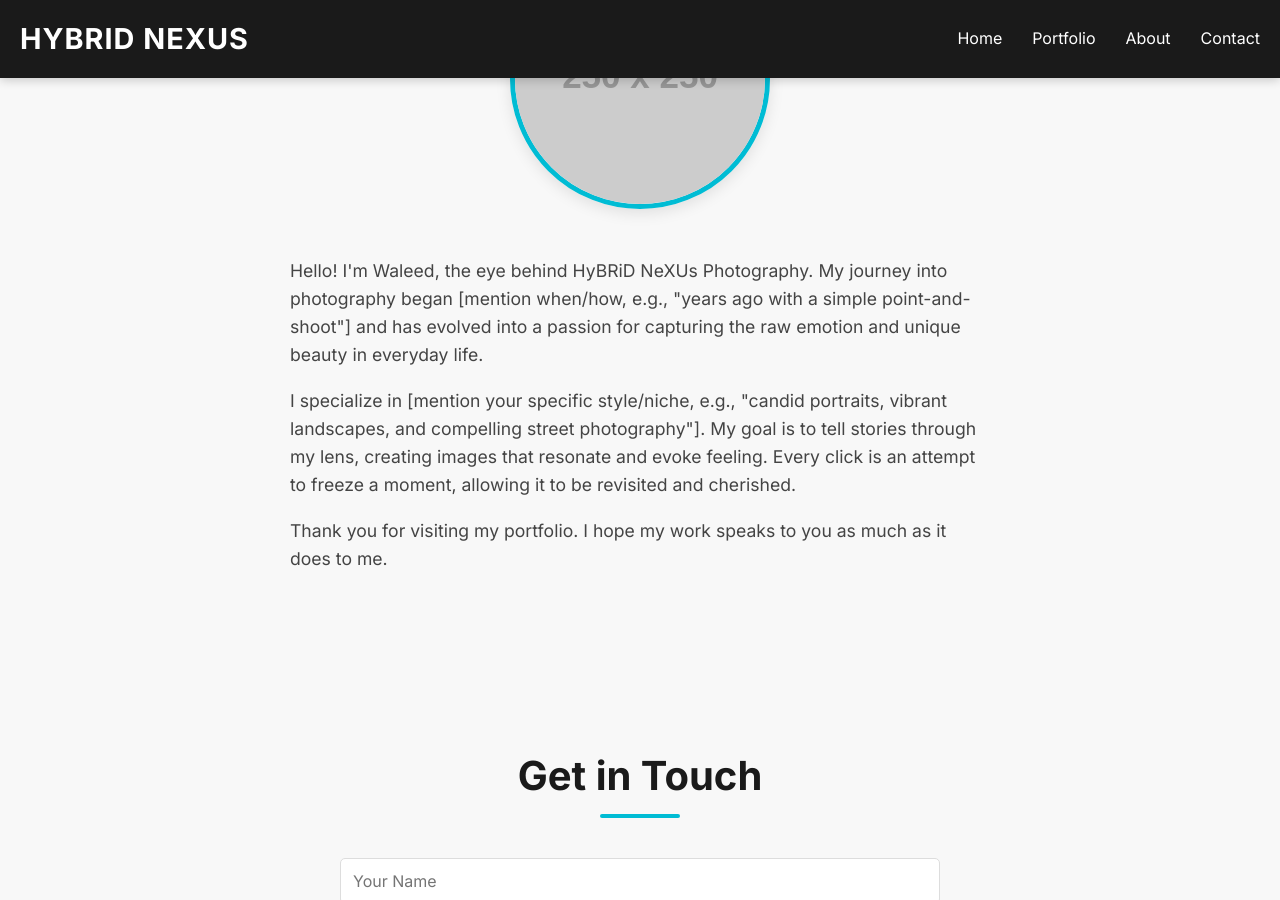
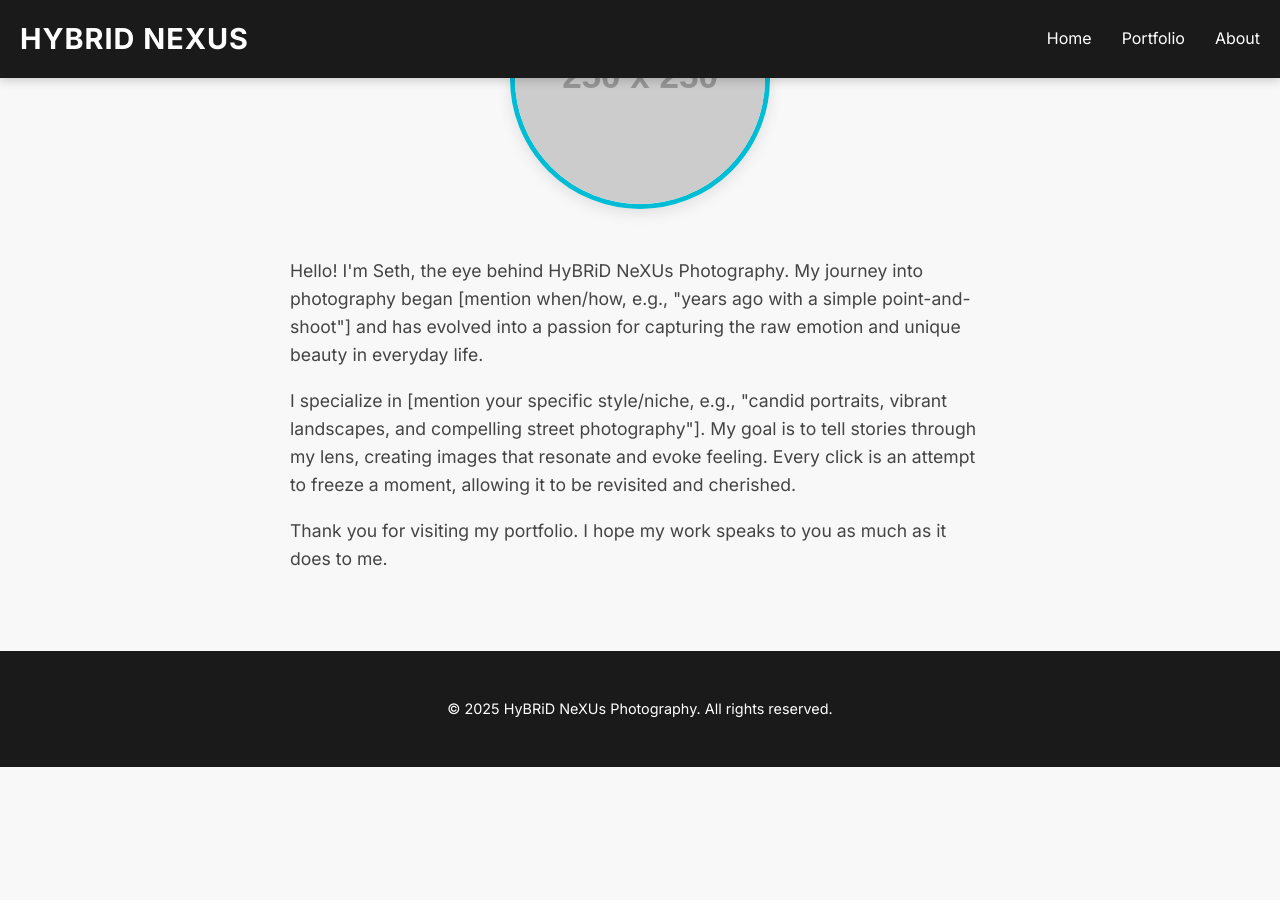
Before and after one commit to hybridnexus/nexusmedia, a Jekyll site: the page index.html, which Jekyll copies as it is, in a window 1280 px wide and 900 px high, scrolled down 2400 px. Built offline with Jekyll 4.4.1, drawn with Linux system fonts in a browser that asks for light colours; after the commit the page ends 3167 px from its top, so only the background shows below that; some of the changed text lies outside the part shown.

Commit message:
Update index.html

```diff
--- a/index.html
+++ b/index.html
@@ -320,7 +320,6 @@
                 <li><a href="#home">Home</a></li>
                 <li><a href="#portfolio">Portfolio</a></li>
                 <li><a href="#about">About</a></li>
-                <li><a href="#contact">Contact</a></li>
             </ul>
         </nav>
     </header>
@@ -380,26 +379,13 @@
         <div class="about-content">
             <img src="https://placehold.co/250x250/00bcd4/ffffff?text=Your+Photo" alt="Your Profile Photo">
             <div class="about-text">
-                <p>Hello! I'm Waleed, the eye behind HyBRiD NeXUs Photography. My journey into photography began [mention when/how, e.g., "years ago with a simple point-and-shoot"] and has evolved into a passion for capturing the raw emotion and unique beauty in everyday life.</p>
+                <p>Hello! I'm Seth, the eye behind HyBRiD NeXUs Photography. My journey into photography began [mention when/how, e.g., "years ago with a simple point-and-shoot"] and has evolved into a passion for capturing the raw emotion and unique beauty in everyday life.</p>
                 <p>I specialize in [mention your specific style/niche, e.g., "candid portraits, vibrant landscapes, and compelling street photography"]. My goal is to tell stories through my lens, creating images that resonate and evoke feeling. Every click is an attempt to freeze a moment, allowing it to be revisited and cherished.</p>
                 <p>Thank you for visiting my portfolio. I hope my work speaks to you as much as it does to me.</p>
             </div>
         </div>
     </section>
 
-    <!-- Contact Section -->
-    <section id="contact" class="section">
-        <h2>Get in Touch</h2>
-        <form class="contact-form" action="YOUR_FORM_SUBMISSION_URL" method="POST">
-            <input type="text" name="name" placeholder="Your Name" required>
-            <input type="email" name="email" placeholder="Your Email" required>
-            <textarea name="message" placeholder="Your Message" required></textarea>
-            <button type="submit">Send Message</button>
-        </form>
-        <p style="margin-top: 30px; font-size: 1.1rem; color: #555;">
-            You can also reach me directly at: <a href="mailto:" style="color: #00bcd4; text-decoration: none;"></a>
-        </p>
-    </section>
 
     <!-- Footer -->
     <footer class="footer">
```
